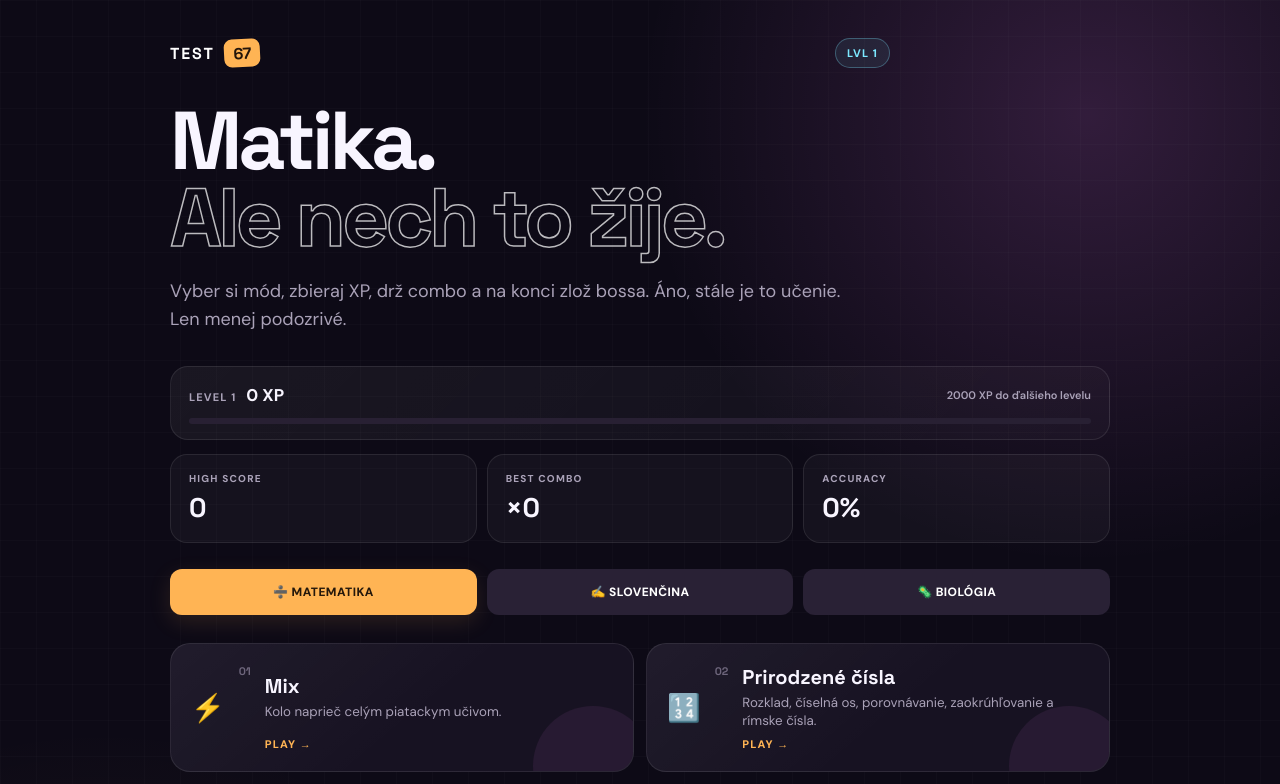
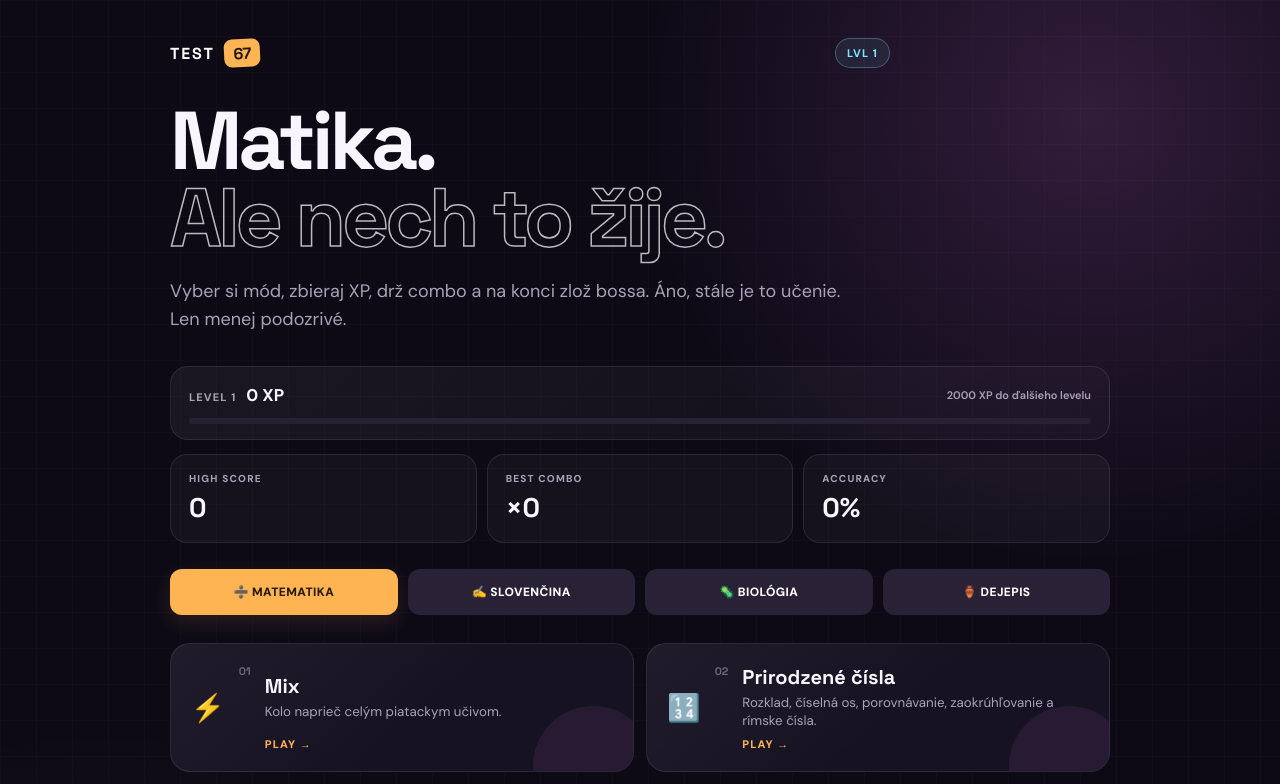
Before and after one commit to ziacik/test-67, a React (Vite) app: page / in a window 1280 px wide. Shown: the top 784 px of the page. Built offline with nearby package versions, Linux system fonts and the light colour scheme.

Commit message:
feat(history): show history subject on homepage

```diff
--- a/src/App.tsx
+++ b/src/App.tsx
@@ -162,6 +162,7 @@ function App() {
 		const success = stats.totalAnswered ? Math.round((stats.totalCorrect / stats.totalAnswered) * 100) : 0;
 		const slovak = subject === "slovak";
 		const biology = subject === "biology";
+		const history = subject === "history";
 
 		return (
 			<main className="shell home-shell">
@@ -170,9 +171,11 @@ function App() {
 						<div className="brand">TEST <b>67</b></div>
 						<div className="level-chip">LVL {level}</div>
 					</div>
-					<h1>{biology ? "Biológia." : slovak ? "Slovenčina." : "Matika."}<br /><em>Ale nech to žije.</em></h1>
+					<h1>{history ? "Dejepis." : biology ? "Biológia." : slovak ? "Slovenčina." : "Matika."}<br /><em>Ale nech to žije.</em></h1>
 					<p>
-						{biology
+						{history
+							? "Od praveku po dobu železnú. Desať rôznych otázok, combo a boss na konci."
+							: biology
 							? "Baktérie, plesne a kvasinky podľa učebnice. Desať otázok, combo a boss na konci."
 							: slovak
 								? "Pravopis, gramatika, čítanie aj literatúra. Desať otázok, combo a boss na konci."
@@ -218,6 +221,13 @@ function App() {
 						onClick={() => setSubject("biology")}
 					>
 						🦠 BIOLÓGIA
+					</button>
+					<button
+						type="button"
+						className={subject === "history" ? "primary big-button" : "secondary big-button"}
+						onClick={() => setSubject("history")}
+					>
+						🏺 DEJEPIS
 					</button>
 				</div>
 
```
